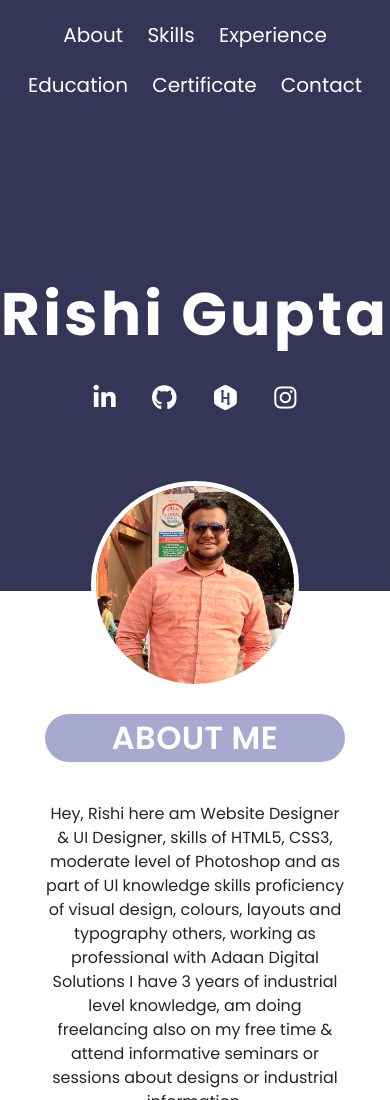
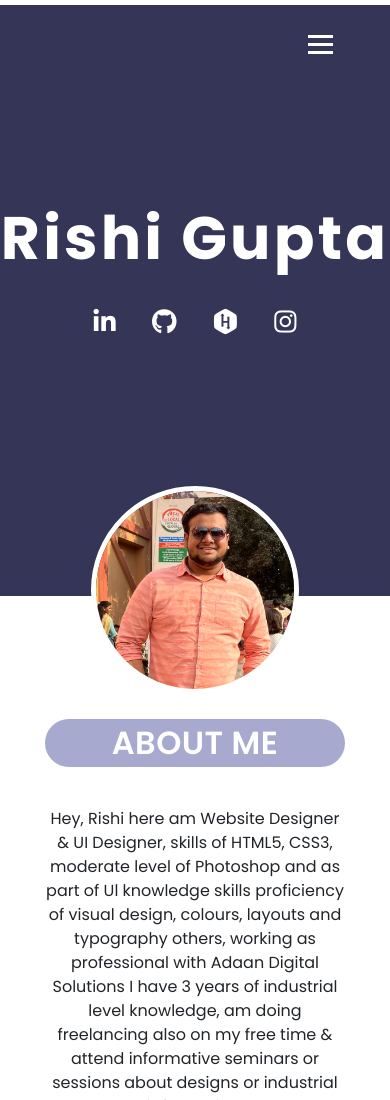
Before and after one commit to meetrishigupta/My-Portfolio-Resume, a plain HTML site: page index.html in a window 390 px wide. Shown: the top 1100 px of the page. Drawn offline with nearby package versions, Linux system fonts and the light colour scheme.

Commit message:
hamburgerset

```diff
--- a/index.html
+++ b/index.html
@@ -24,17 +24,22 @@
 
     <header id="body-header">
       <div class="overlay">
+
         <nav>
+
           <ul class="horizontal-nav text-center nav-menu">
             <li>
-              <a href="#about">About</a>
+              <a href="#about" class="nav-link">About</a>
             </li>
-            <li><a href="#skills"> Skills</a></li>
-            <li><a href="#experience"> Experience</a></li>
-            <li><a href="#education"> Education</a></li>
-            <li><a href="#certificate"> Certificate</a></li>
-            <li><a href="#contact"> Contact</a></li>
+            <li><a href="#skills" class="nav-link"> Skills</a></li>
+            <li><a href="#experience" class="nav-link"> Experience</a></li>
+            <li><a href="#education" class="nav-link"> Education</a></li>
+            <li><a href="#certificate" class="nav-link"> Certificate</a></li>
+            <li><a href="#contact" class="nav-link"> Contact</a></li>
           </ul>
+          <div class="hamburger">
+<span class="bar"></span><span class="bar"></span><span class="bar"></span>
+          </div>
         </nav>
         <div class="social-icons-names">
           <div class="my-name">Rishi Gupta</div>
--- a/main.js
+++ b/main.js
@@ -32,3 +32,19 @@ for (var i = 0; i < allnavigation.length; i++) {
     }, 150);
   });
 }
+
+//hamburger
+
+const hamburger = document.querySelector(".hamburger");
+const NavMenu = document.querySelector(".nav-menu");
+hamburger.addEventListener("click", () => {
+  hamburger.classList.toggle("active");
+  NavMenu.classList.toggle("active");
+});
+document.querySelectorAll(".nav-link").forEach((n) =>
+  n.addEventListener("click", () => {
+    console.log("works");
+    hamburger.classList.remove("active");
+    NavMenu.classList.remove("active");
+  })
+);
--- a/style.css
+++ b/style.css
@@ -7,6 +7,58 @@ body {
   background-color: rgb(255, 255, 255);
   font-family: poppins;
 }
+
+/* Hamburger */
+.hamburger {
+  display: none;
+  margin-left: 250px;
+  cursor: pointer;
+}
+.bar {
+  display: block;
+  width: 25px;
+  height: 3px;
+  margin: 5px auto;
+  -webkit-transition: all 0.3s ease-in-out;
+  transition: all 0.3s ease-in-out;
+  background-color: white;
+}
+
+@media (max-width: 768px) {
+  .hamburger {
+    position: relative;
+    top: 30px;
+    display: block;
+  }
+  .hamburger.active .bar:nth-child(2) {
+    opacity: 0;
+  }
+  .hamburger.active .bar:nth-child(1) {
+    transform: translateY(21px) rotate(45deg);
+  }
+  .hamburger.active .bar:nth-child(3) {
+    transform: translateY(5px) rotate(-45deg);
+  }
+  .nav-menu {
+    position: fixed;
+    left: -100%;
+    top: 95px;
+    gap: 0;
+    display: flex;
+    flex-direction: column;
+    background-color: #3c3d78f5;
+    width: 100%;
+    text-align: center;
+    transition: 0.3s;
+  }
+  .nav-menu > li {
+    margin: 16px 0;
+  }
+  .nav-menu.active {
+    left: 0;
+  }
+}
+
 .bottomtoUp {
   position: fixed;
   right: 40px;
```
